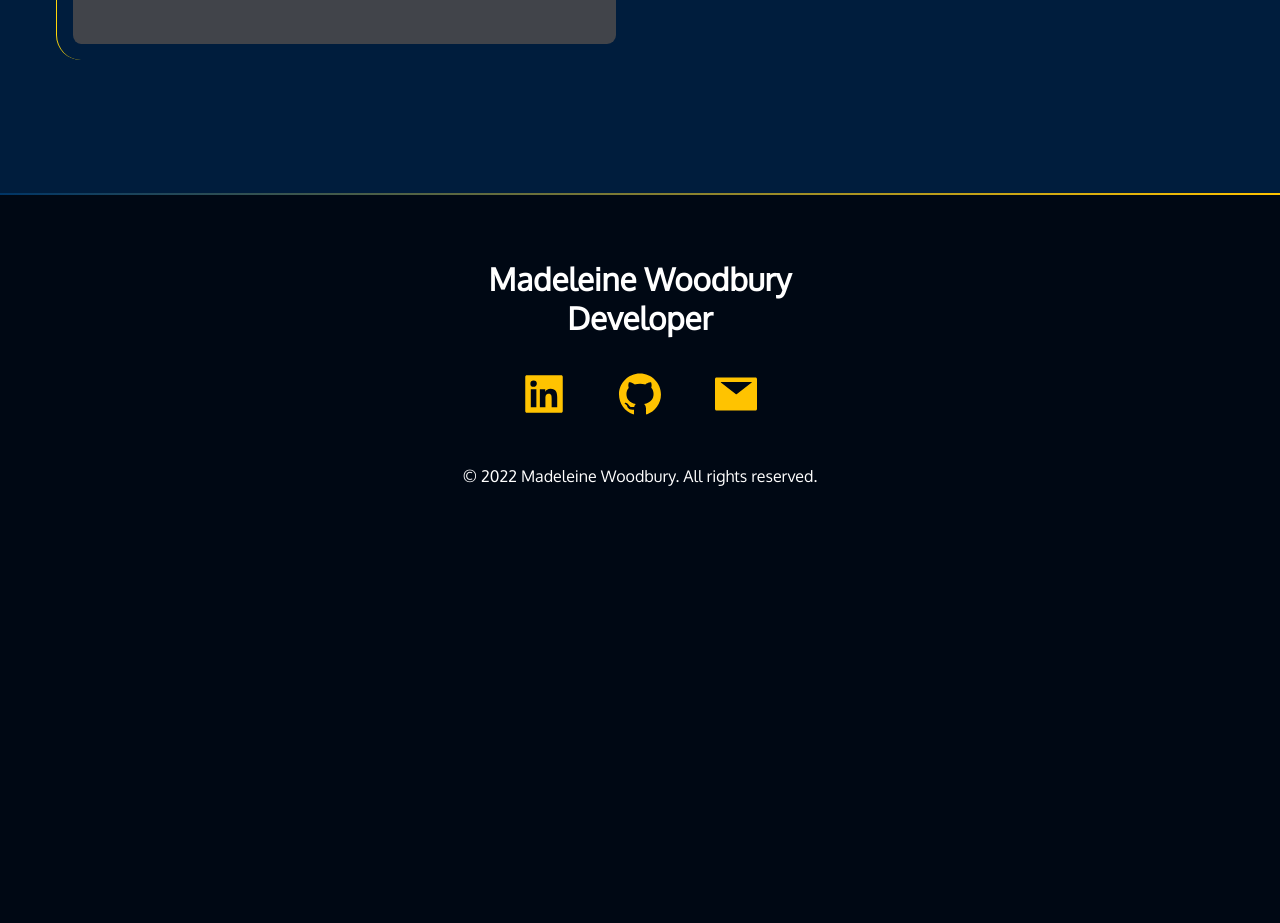
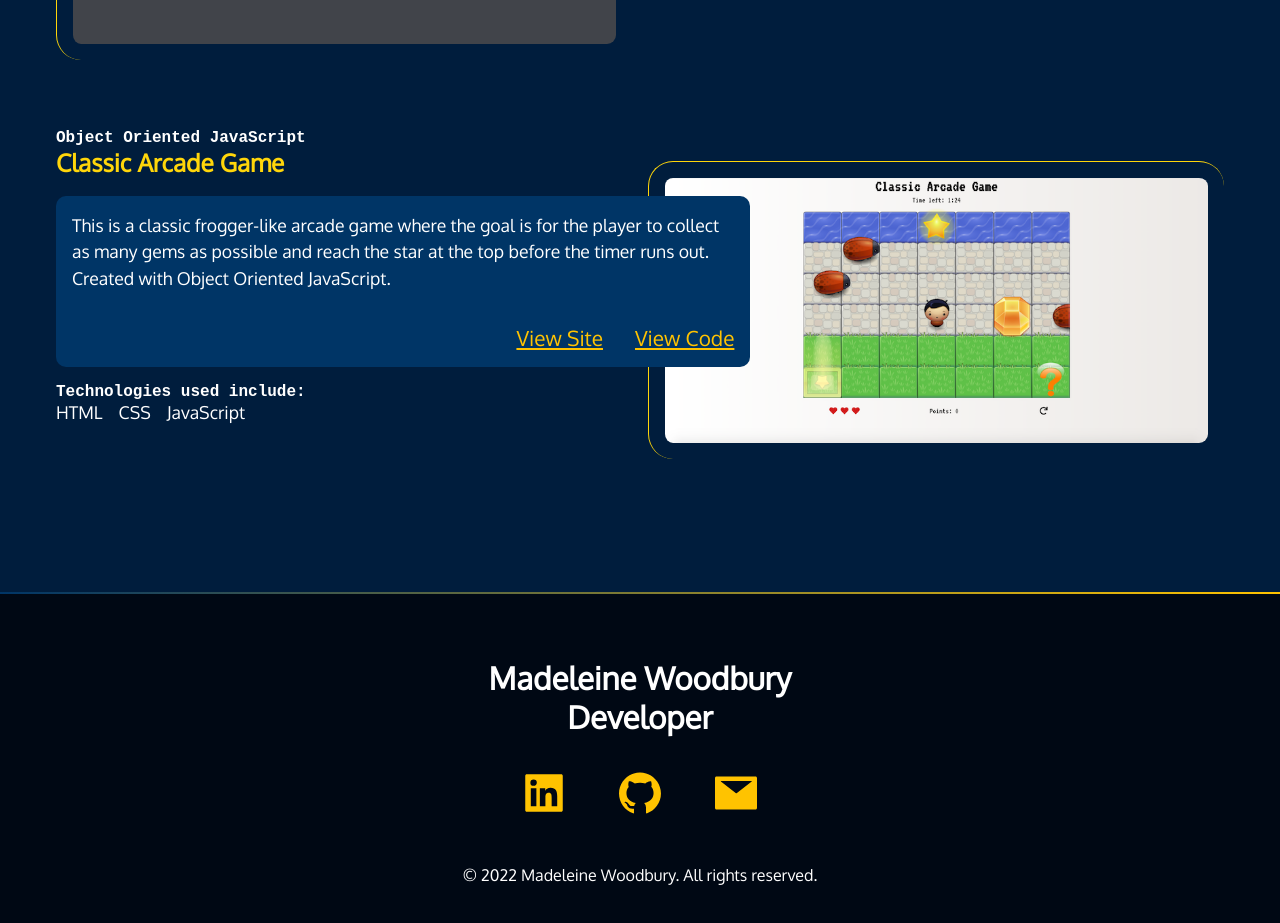
Before and after one commit to madeleinewoodbury/portfolio, a React (Create React App) app: page / in a window 1280 px wide. Shown: the part 2020-2943 px from the top of the page. Before the commit the page ends 2592 px from the top, so only its background shows below. Built offline with nearby package versions, Linux system fonts and the light colour scheme; a web font is replaced by a local one.

Commit message:
ClassicArcade project component

```diff
--- /dev/null
+++ b/src/components/projects/ClassicArcade.js
@@ -0,0 +1,47 @@
+import image from '../../img/classic-arcade-game.png';
+
+const ClassicArcade = () => {
+  return (
+    <article>
+      <div class='text'>
+        <h4>Object Oriented JavaScript</h4>
+        <h3>Classic Arcade Game</h3>
+        <div class='info'>
+          <p>
+            This is a classic frogger-like arcade game where the goal is for the
+            player to collect as many gems as possible and reach the star at the
+            top before the timer runs out. Created with Object Oriented
+            JavaScript.
+          </p>
+          <div className='links'>
+            <a
+              href='https://madeleinewoodbury.github.io/arcade-game-udacity/'
+              target='_blank'
+              rel='noreferrer'
+            >
+              View Site
+            </a>
+            <a
+              href='https://github.com/madeleinewoodbury/arcade-game-udacity'
+              target='_blank'
+              rel='noreferrer'
+            >
+              View Code
+            </a>
+          </div>
+        </div>
+        <h4>Technologies used include:</h4>
+        <ul>
+          <li>HTML</li>
+          <li>CSS</li>
+          <li>JavaScript</li>
+        </ul>
+      </div>
+      <div class='image'>
+        <img src={image} alt='Screenshot of Classic Arcade Game' />
+      </div>
+    </article>
+  );
+};
+
+export default ClassicArcade;
--- a/src/pages/Projects.js
+++ b/src/pages/Projects.js
@@ -1,6 +1,7 @@
 import TipCalculator from '../components/projects/TipCalculator';
 import CovidStats from '../components/projects/CovidStats';
 import TinyChatRooms from '../components/projects/TinyChatRooms';
+import ClassicArcade from '../components/projects/ClassicArcade';
 
 const Projects = () => {
   return (
@@ -10,6 +11,7 @@ const Projects = () => {
         <TipCalculator />
         <CovidStats />
         <TinyChatRooms />
+        <ClassicArcade />
       </div>
     </section>
   );
```
Also changed, not shown: src/img/classic-arcade-game.png (added).
